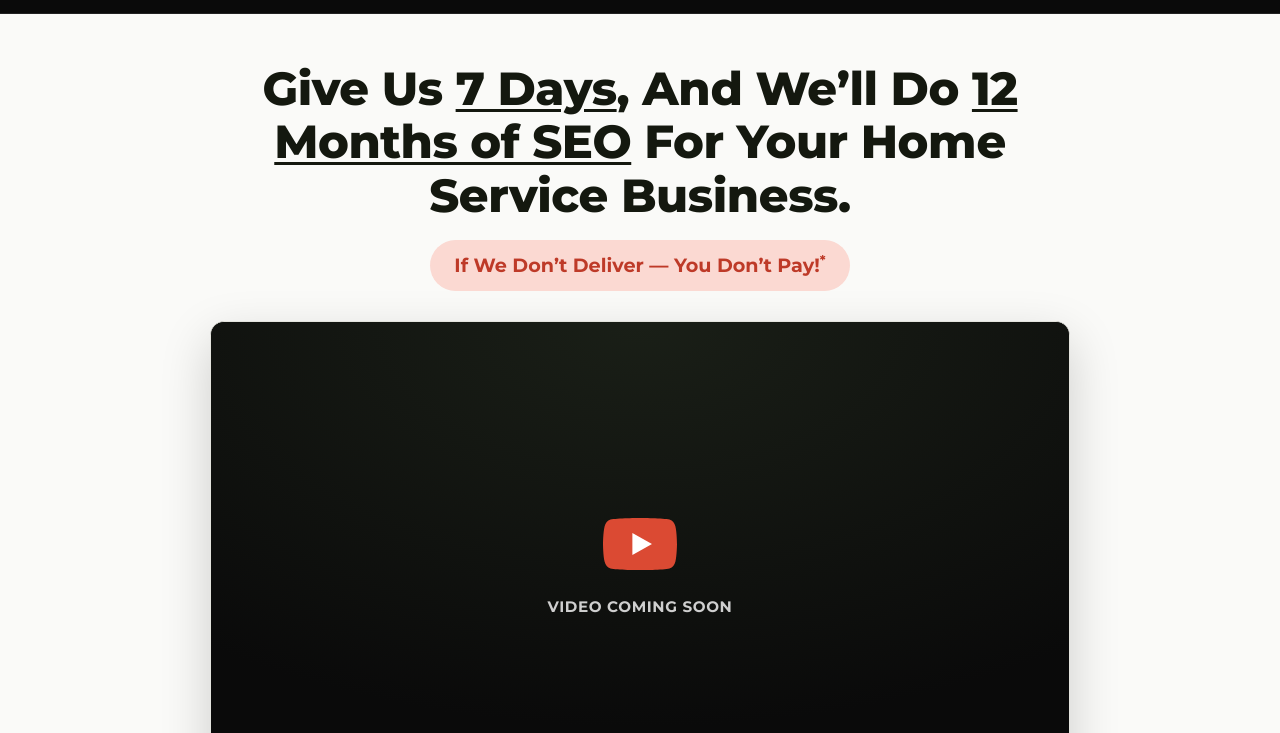
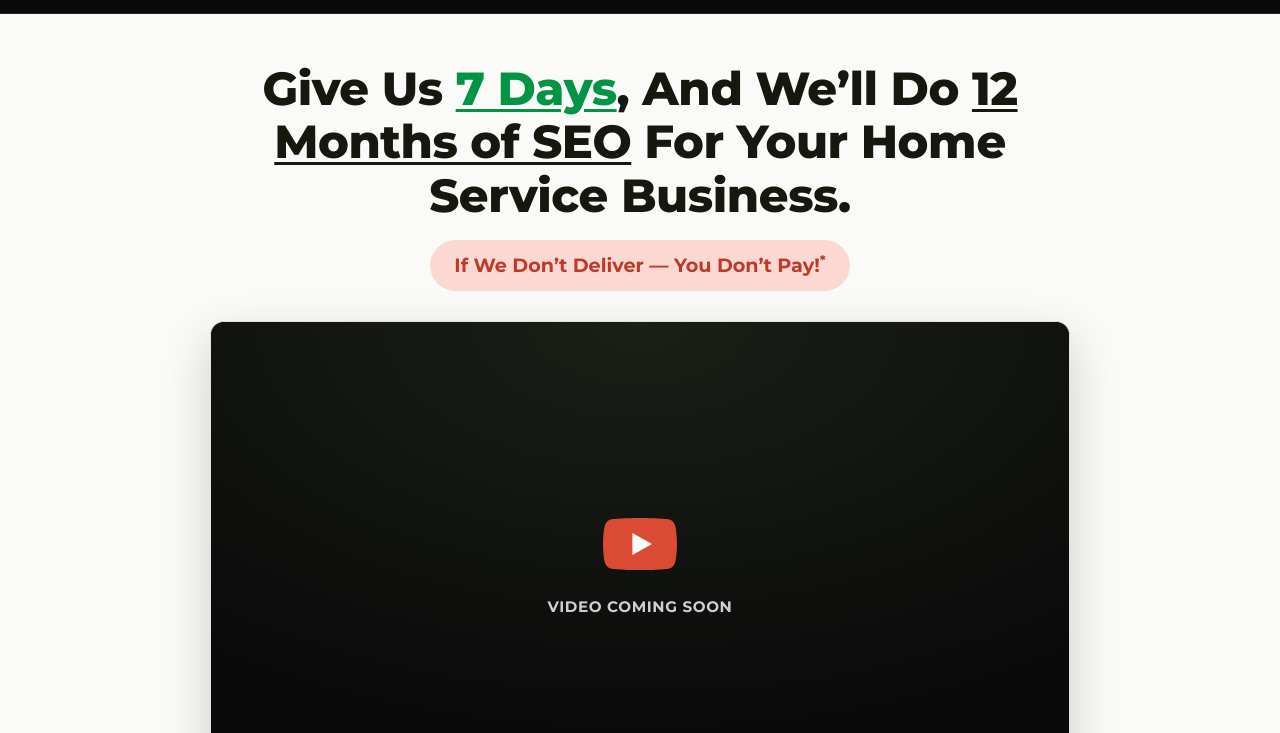
Before and after one commit to Growthmarketingmedia/Gmmlander1, a plain HTML site: page index.html in a window 1280 px wide. Shown: the part 67-800 px from the top of the page. Drawn offline with nearby package versions, Linux system fonts and the light colour scheme.

Commit message:
Color '7 Days' in headline green to match CTA
Co-Authored-By: Claude Opus 4.8 <noreply@anthropic.com>

```diff
--- a/index.html
+++ b/index.html
@@ -28,7 +28,7 @@
   <!-- ================= HERO (VSL style) ================= -->
   <section class="hero">
     <div class="container">
-      <h1>Give Us <u>7 Days</u>, And We&rsquo;ll Do <u>12 Months of SEO</u> For Your Home Service Business.</h1>
+      <h1>Give Us <u class="hl-green">7 Days</u>, And We&rsquo;ll Do <u>12 Months of SEO</u> For Your Home Service Business.</h1>
       <p class="pill-subhead">If We Don&rsquo;t Deliver &mdash; You Don&rsquo;t Pay!<sup>*</sup></p>
 
       <div class="video-slot">
--- a/styles.css
+++ b/styles.css
@@ -172,6 +172,7 @@ img { max-width: 100%; display: block; }
 .video-placeholder p { font-family: var(--font-head); font-weight: 700; font-size: 0.95rem; letter-spacing: 0.04em; text-transform: uppercase; }
 
 .hl-yellow { color: var(--yellow); }
+.hl-green { color: var(--cta); }
 
 /* Trust line + Google badge */
 .trust-line {
```
